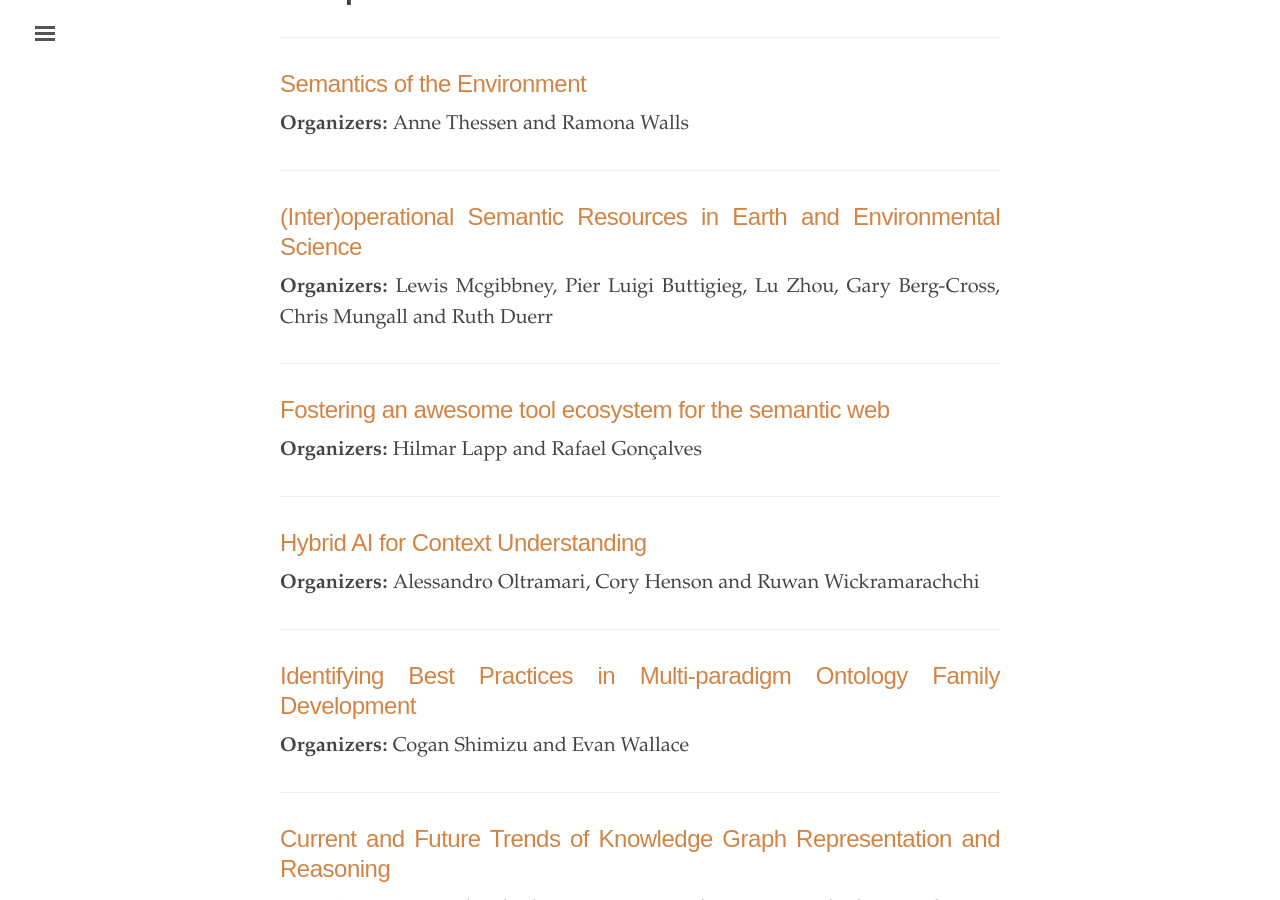
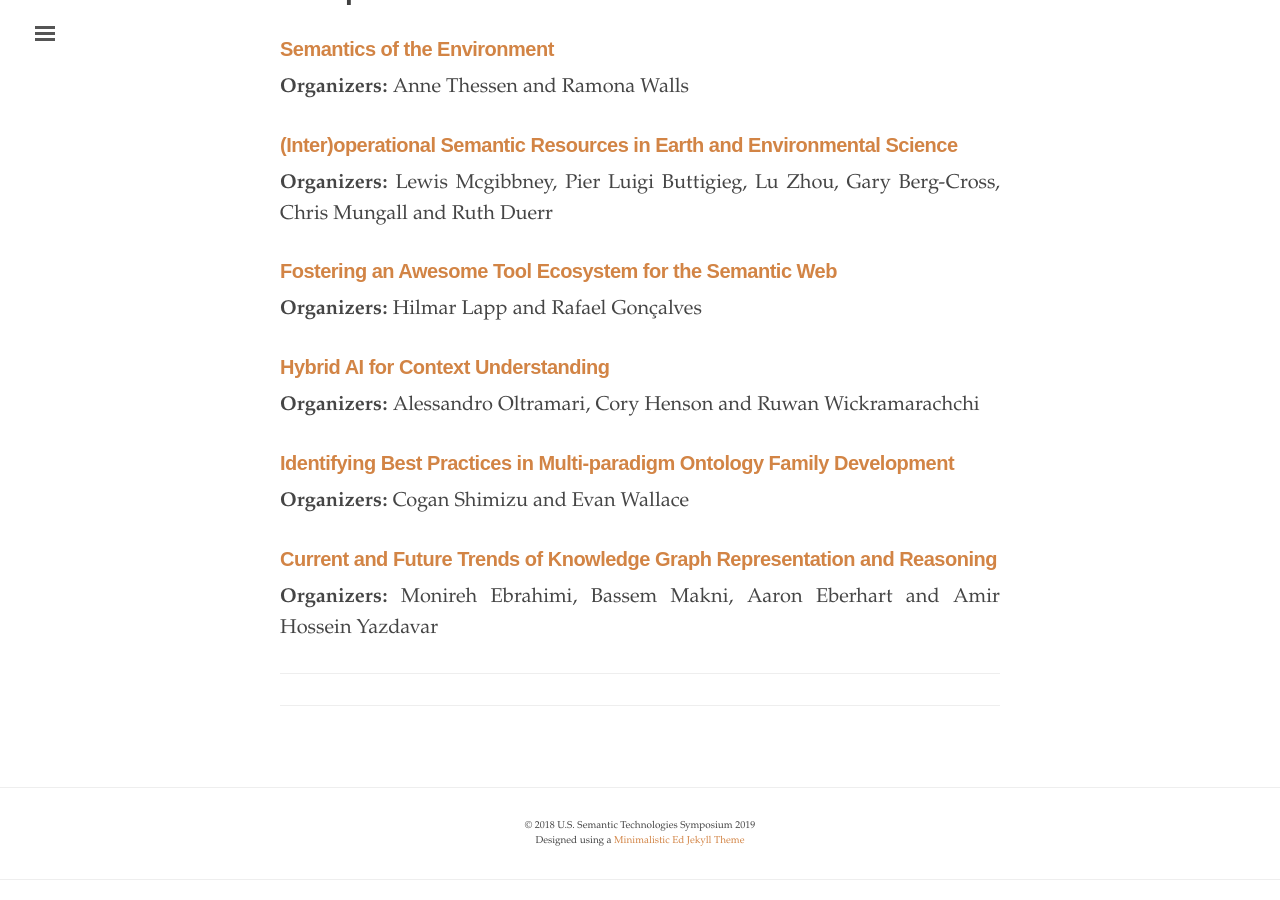
Before and after one commit to us2ts/us2ts.github.io, a Jekyll site: the page built from pages/program.md, in a window 1280 px wide and 900 px high, scrolled down 435 px. Built offline with Jekyll 4.4.1, drawn with Linux system fonts in a browser that asks for light colours; comment, search, counter and statistics services are not loaded.

Commit message:
session details

```diff
--- a/pages/program.md
+++ b/pages/program.md
@@ -13,38 +13,31 @@
 
 # Accepted Sessions
 
-----------------------------------------------------------------
-
-## [Semantics of the Environment](https://us2ts.org/program-semantics-environment)
+### [**Semantics of the Environment**](https://us2ts.org/program-semantics-environment)
 
 **Organizers:** Anne Thessen and Ramona Walls
 
-----------------------------------------------------------------
 
-## [(Inter)operational Semantic Resources in Earth and Environmental Science](https://us2ts.org/program-interoperational-earth-environment-semantics)
+### [**(Inter)operational Semantic Resources in Earth and Environmental Science**](https://us2ts.org/program-interoperational-earth-environment-semantics)
 
 **Organizers:** Lewis Mcgibbney, Pier Luigi Buttigieg, Lu Zhou, Gary Berg-Cross, Chris Mungall and Ruth Duerr
 
-----------------------------------------------------------------
 
-## [Fostering an awesome tool ecosystem for the semantic web](https://us2ts.org/program-tool-ecosystem)
+### [**Fostering an Awesome Tool Ecosystem for the Semantic Web**](https://us2ts.org/program-tool-ecosystem)
 
 **Organizers:** Hilmar Lapp and Rafael Gonçalves
 
-----------------------------------------------------------------
 
-## [Hybrid AI for Context Understanding](https://us2ts.org/program-hybrid-ai)
+### [**Hybrid AI for Context Understanding**](https://us2ts.org/program-hybrid-ai)
 
 **Organizers:** Alessandro Oltramari, Cory Henson and Ruwan Wickramarachchi
 
-----------------------------------------------------------------
 
-## [Identifying Best Practices in Multi-paradigm Ontology Family Development](https://us2ts.org/program-ontology-best-practices)
+### [**Identifying Best Practices in Multi-paradigm Ontology Family Development**](https://us2ts.org/program-ontology-best-practices)
 
 **Organizers:** Cogan Shimizu and Evan Wallace
 
-----------------------------------------------------------------
 
-## [Current and Future Trends of Knowledge Graph Representation and Reasoning](https://us2ts.org/program-current-future-kr-trends)
+### [**Current and Future Trends of Knowledge Graph Representation and Reasoning**](https://us2ts.org/program-current-future-kr-trends)
 
 **Organizers:** Monireh Ebrahimi, Bassem Makni, Aaron Eberhart and Amir Hossein Yazdavar
```
